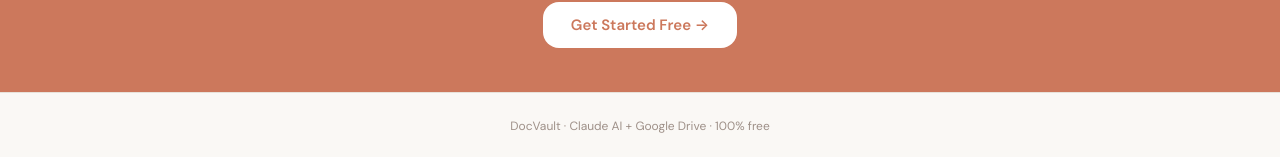
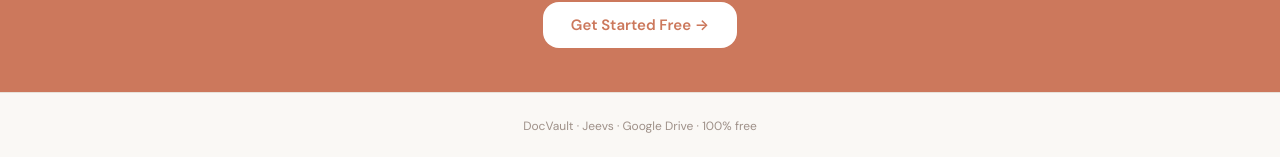
Before and after one commit to jeevan10017/docvault, a React (Create React App) app in the folder frontend/: page / in a window 1280 px wide. Shown: the part 1594-1751 px from the top of the page. Built offline with nearby package versions, Linux system fonts and the light colour scheme; no server answers.

Commit message:
changed default to folders

```diff
--- a/frontend/src/pages/Dashboard.js
+++ b/frontend/src/pages/Dashboard.js
@@ -118,7 +118,7 @@ export default function Dashboard() {
   const [error,   setError]   = useState('');
   const [search,  setSearch]  = useState('');
   const [selectedDoc, setSelectedDoc] = useState(null);
-  const [activeTab, setActiveTab] = useState('all'); // 'all' | 'folders' | 'recent'
+  const [activeTab, setActiveTab] = useState('folders'); // 'all' | 'folders' | 'recent'
 
   useEffect(() => { fetchFiles(); }, []);
 
--- a/frontend/src/pages/LandingPage.js
+++ b/frontend/src/pages/LandingPage.js
@@ -126,7 +126,7 @@ export default function LandingPage() {
       </section>
 
       <footer style={{ textAlign: 'center', padding: '24px 16px', color: 'var(--ink-4)', fontSize: 12, borderTop: '1px solid var(--border-soft)' }}>
-        DocVault · Claude AI + Google Drive · 100% free
+        DocVault · Jeevs · Google Drive · 100% free
       </footer>
     </div>
   );
```
